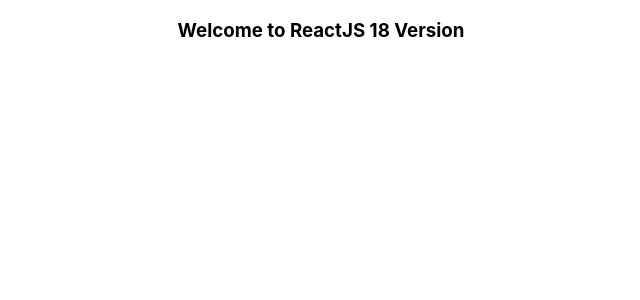
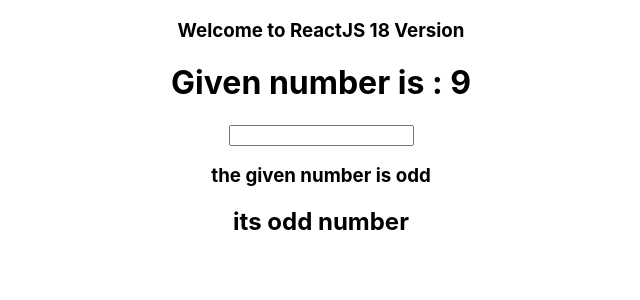
Before and after one commit to Reehana12/rb14, a React (Create React App) app: page / in a window 1280 px wide. Shown: the top 300 px of the page, without its empty margins (319-959 px from the left). Built offline with nearby package versions, Linux system fonts and the light colour scheme.

Commit message:
even odd

```diff
--- a/src/App.jsx
+++ b/src/App.jsx
@@ -1,10 +1,25 @@
 import logo from "./logo.svg";
 import "./App.css";
-
+import React from 'react';
 function App() {
+  const [mynumber, setmynumber] = React.useState(9);
   return (
     <div className="App">
       <h3>Welcome to ReactJS 18 Version</h3>
+      <h1>Given number is : {mynumber}</h1>
+      <input type="text" onChange={(e)=>{setmynumber(e.target.value)}}/>
+      {mynumber%2===0?(
+        <h3>Its and even number</h3>
+      ):(
+        <h3>the given number is odd</h3>
+      )}
+
+      {
+        mynumber%2===0 && (<h2>its event number</h2>)
+      }
+      {
+        mynumber%2===1 && (<h2>its odd number</h2>)
+      }
     </div>
   );
 }
```
